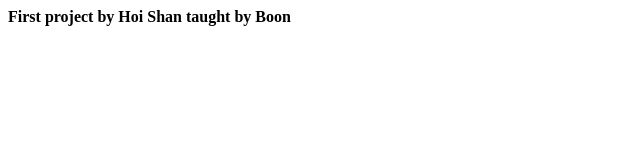
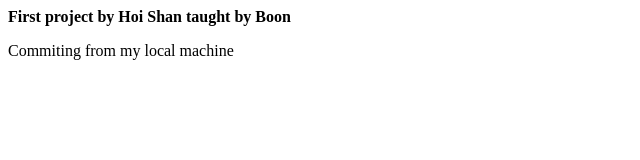
Before and after one commit to hoishan7/hoishan7.github.io, a plain HTML site: page index.html in a window 1280 px wide. Shown: the whole page, without its empty margins (0-640 px from the left). Drawn offline with Linux system fonts and the light colour scheme.

Commit message:
First commit from git gui

```diff
--- a/index.html
+++ b/index.html
@@ -6,6 +6,9 @@
 
   <body>
     <p><b>First project by Hoi Shan taught by Boon</b></p>
+
+    <p>Commiting from my local machine</p>
+
   </body>
 
 </html>
```
